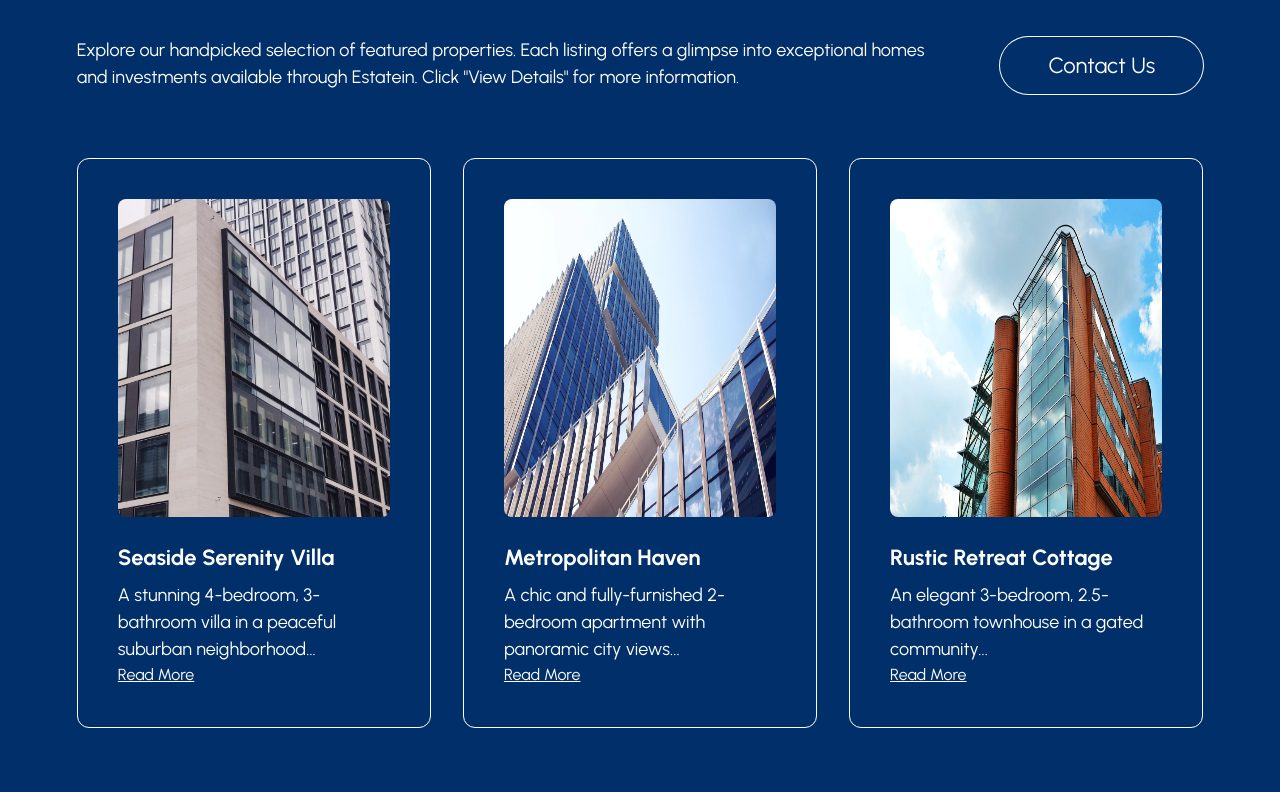
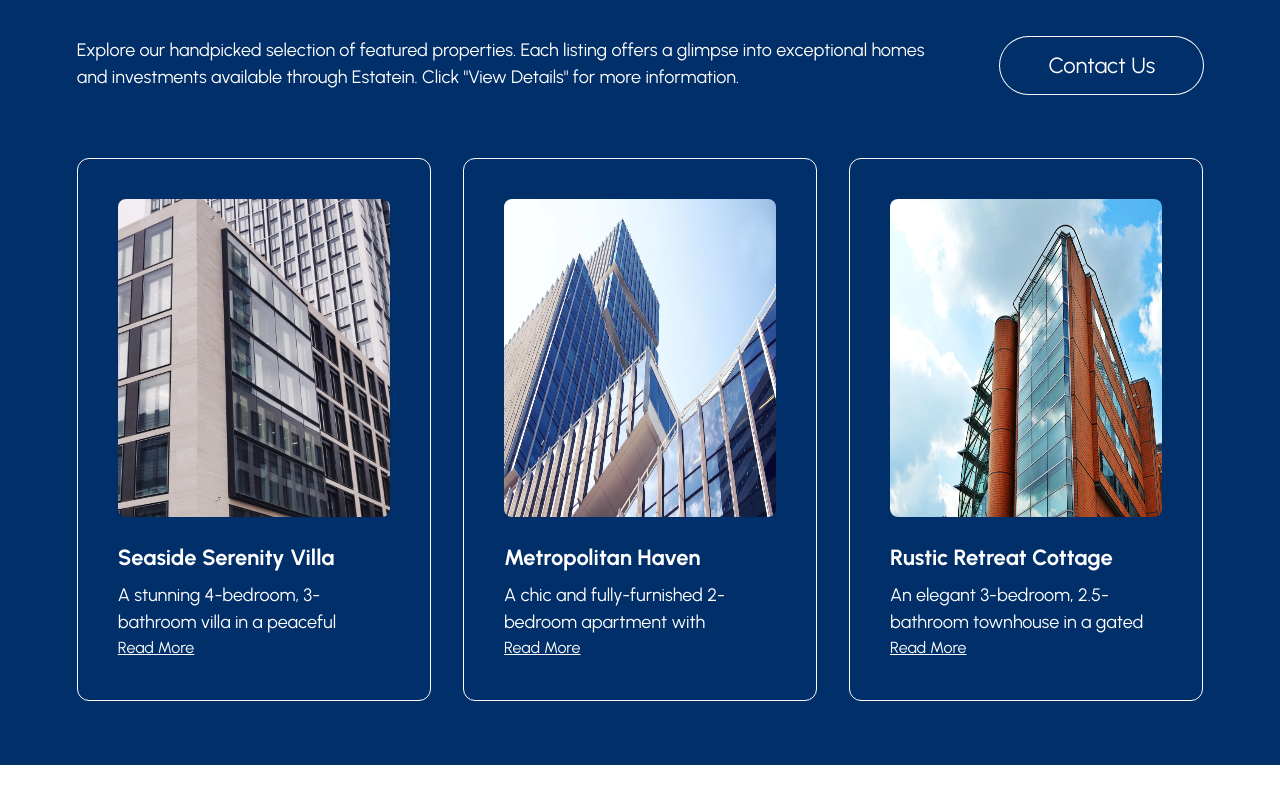
Before and after one commit to alaagonovo/scafoldingnewdomain, a Next.js app: page / in a window 1280 px wide. Shown: the part 1707-2499 px from the top of the page. After the commit the page ends 2472 px from the top, so only its background shows below. Built offline with nearby package versions, Linux system fonts and the light colour scheme.

Commit message:
adding edits

```diff
--- a/src/app/ui/completedProjsection/procard/ProCard.tsx
+++ b/src/app/ui/completedProjsection/procard/ProCard.tsx
@@ -29,10 +29,12 @@ function ProCard({
           className="rounded-lg"
         />
       </div>
-      <h3 className="text-[22px] font-semibold text-white text-left w-full mb-2">
+      <h3 className="text-[22px] font-semibold text-white text-left w-full mb-2 ">
         {projectDetail.name}
       </h3>
-      <p className="text-white text-[18px] font-medium">{projectDetail.bio}</p>
+      <p className="text-white text-[18px] font-medium max-h-[54px] overflow-hidden">
+        {projectDetail.bio}
+      </p>
       <Link
         href="/"
         className="text-white w-full text-left underline decoration-1"
```
